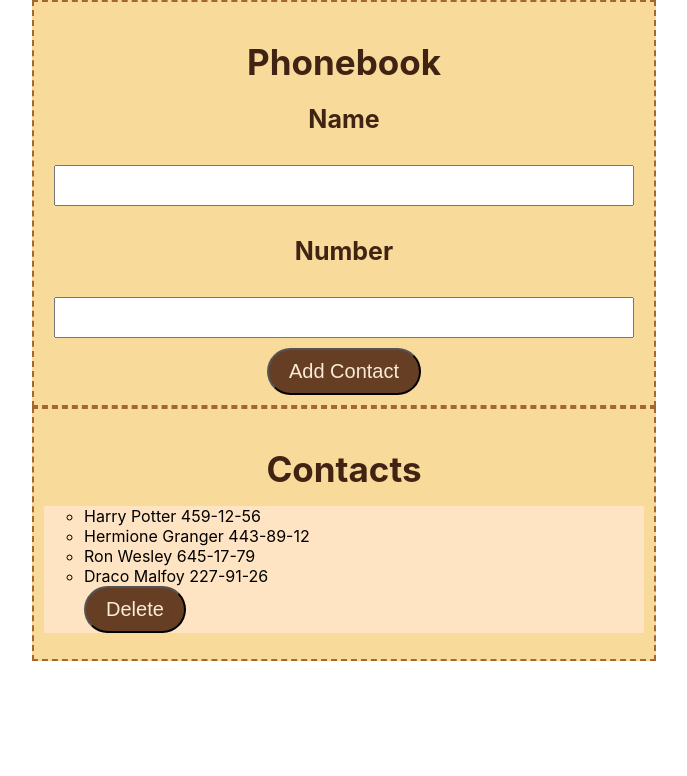
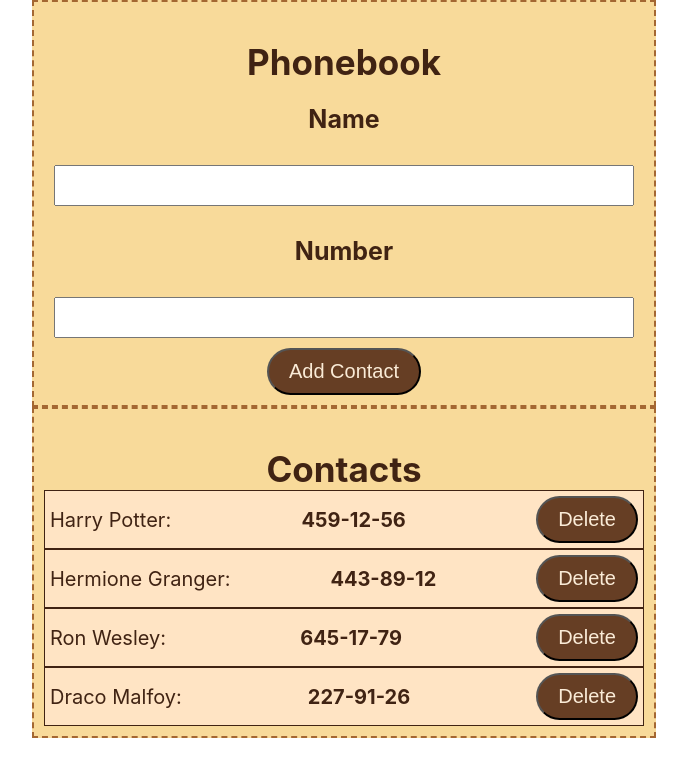
Before and after one commit to anastasia-demia/goit-react-hw-02-phonebook, a React (Create React App) app: page / in a window 1280 px wide. Shown: the top 776 px of the page, without its empty margins (296-983 px from the left). Built offline with nearby package versions, Linux system fonts and the light colour scheme.

Commit message:
list css and js minor changes

```diff
--- a/src/components/List/List.js
+++ b/src/components/List/List.js
@@ -6,10 +6,11 @@ export const List = ({ data, children }) => {
     <ul className={css.ul} >
       {data.map(({ id, name, number}) => {
         return (
-          <li className={css.li} key={id}>{name} {number}</li>
+          <li className={css.li} key={id}>{name}:<b>{number}</b>
+          {children}
+          </li>
         );
       })}
-      {children}
     </ul>
     )
 }
--- a/src/components/List/List.module.css
+++ b/src/components/List/List.module.css
@@ -1,8 +1,19 @@
 .ul {
+  display: flex;
+  flex-direction: column;
+  margin: 0;
+  padding: 0;
   background-color: bisque;
 }
 
 .li{
-  border: 10px;
+  display: flex;
+  flex-direction: row;
+  justify-content: space-between;
+  align-items: center;
+  font-size: 20px;
+  color: #402313;
+  border: 1px solid;
+  padding: 5px;
   list-style: circle;
 }
```
